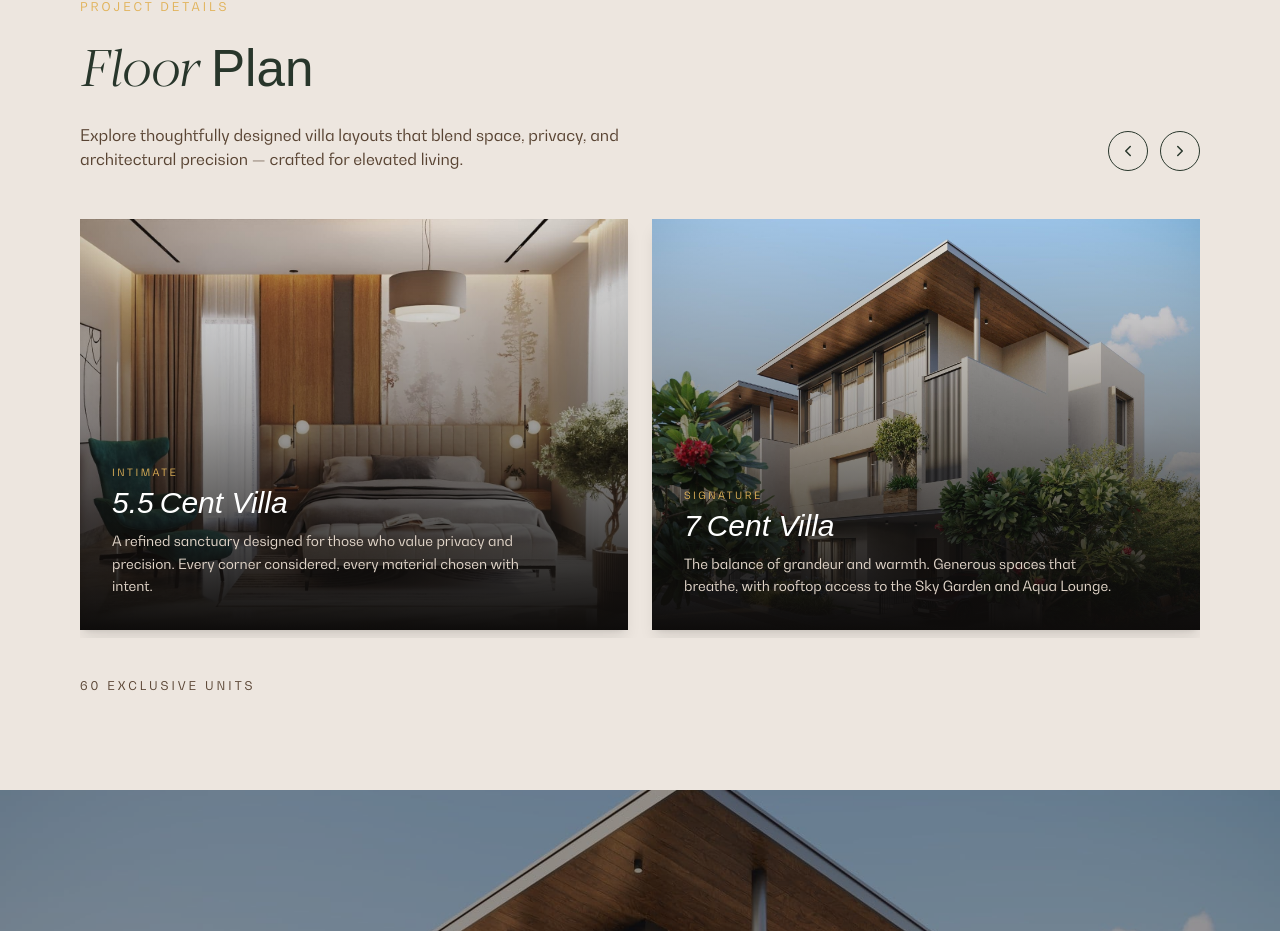
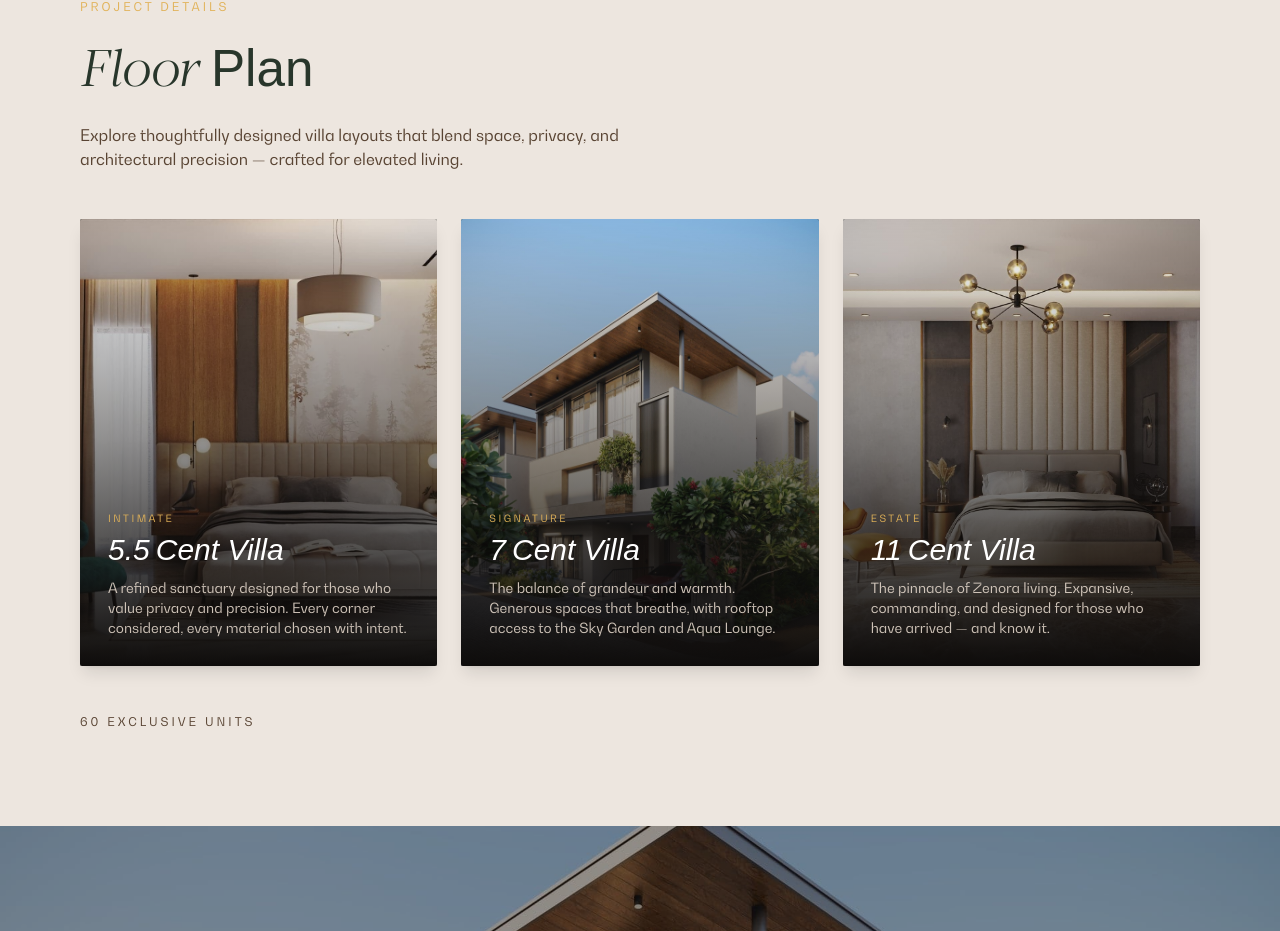
Before and after one commit to Britojaison/zenora_perfomace2, a Next.js app: page / in a window 1280 px wide. Shown: the part 2756-3687 px from the top of the page. Built offline with nearby package versions, Linux system fonts and the light colour scheme; a web font is replaced by a local one.

Commit message:
feat: update residences section layout and card styling for desktop view

```diff
--- a/src/components/sections/Residences.tsx
+++ b/src/components/sections/Residences.tsx
@@ -93,7 +93,7 @@ export default function Residences() {
                 Explore thoughtfully designed villa layouts that blend space, privacy, and architectural precision — crafted for elevated living.
               </p>
             </div>
-            <div className="flex gap-3 shrink-0 self-end md:self-auto">
+            <div className="flex gap-3 shrink-0 self-end md:self-auto md:hidden">
               <button
                 aria-label="Previous"
                 onClick={() => scroll(-1)}
@@ -113,30 +113,30 @@ export default function Residences() {
 
           <div
             ref={trackRef}
-            className="flex gap-6 overflow-x-auto snap-x snap-mandatory pb-2 [scrollbar-width:none] [&::-webkit-scrollbar]:hidden"
+            className="flex md:grid md:grid-cols-3 gap-6 overflow-x-auto md:overflow-visible snap-x md:snap-none pb-2 [scrollbar-width:none] [&::-webkit-scrollbar]:hidden"
           >
             {villas.map((villa) => (
               <div
                 key={villa.size}
-                className="group relative overflow-hidden shrink-0 snap-start w-[85%] md:w-[calc(50%-12px)] shadow-lg"
+                className="group relative overflow-hidden shrink-0 md:shrink snap-start w-[85%] sm:w-[70%] md:w-auto shadow-lg rounded-sm"
               >
-                <SiteImage src={villa.image} alt={villa.alt} aspectRatio="aspect-[4/3]" />
-                <div className="absolute inset-0 bg-gradient-to-t from-noir via-noir/40 to-transparent" />
+                <SiteImage src={villa.image} alt={villa.alt} aspectRatio="aspect-[4/5]" />
+                <div className="absolute inset-0 bg-gradient-to-t from-noir via-noir/45 to-transparent" />
                 <a
                   href="#contact"
-                  className="absolute top-1/2 left-1/2 -translate-x-1/2 -translate-y-1/2 bg-forest text-ivory font-sans text-[10px] uppercase tracking-[0.25em] px-6 py-3 rounded-full opacity-0 group-hover:opacity-100 transition-opacity duration-500"
+                  className="absolute top-1/2 left-1/2 -translate-x-1/2 -translate-y-1/2 bg-forest text-ivory font-sans text-[10px] uppercase tracking-[0.25em] px-6 py-3 rounded-full opacity-0 group-hover:opacity-100 transition-opacity duration-500 shadow-md"
                 >
                   View Plan
                 </a>
-                <div className="absolute bottom-0 left-0 right-0 p-8">
-                  <span className="font-sans text-gold text-[10px] uppercase tracking-[0.25em] block mb-2">
+                <div className="absolute bottom-0 left-0 right-0 p-6 md:p-7">
+                  <span className="font-sans text-gold text-[10px] uppercase tracking-[0.25em] block mb-1.5">
                     {villa.badge}
                   </span>
-                  <h3 className="font-serif italic text-3xl text-white mb-3 flex items-baseline gap-1.5 leading-none">
+                  <h3 className="font-serif italic text-2xl lg:text-3xl text-white mb-2.5 flex items-baseline gap-1.5 leading-none">
                     <span>{villa.size}</span>
                     <span>Cent Villa</span>
                   </h3>
-                  <p className="font-sans text-cream text-sm leading-relaxed max-w-md">{villa.desc}</p>
+                  <p className="font-sans text-cream/90 text-xs sm:text-sm leading-relaxed">{villa.desc}</p>
                 </div>
               </div>
             ))}
```
